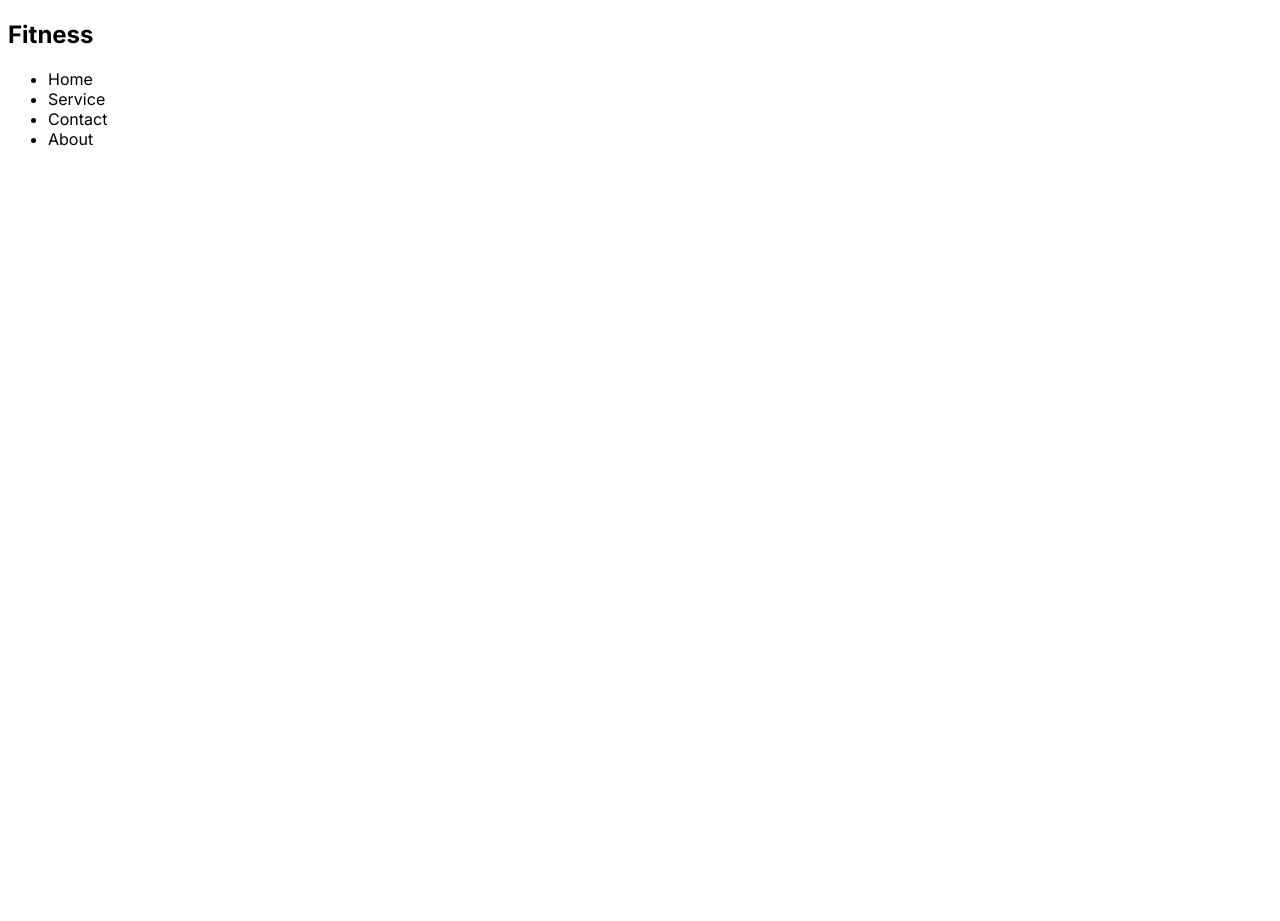
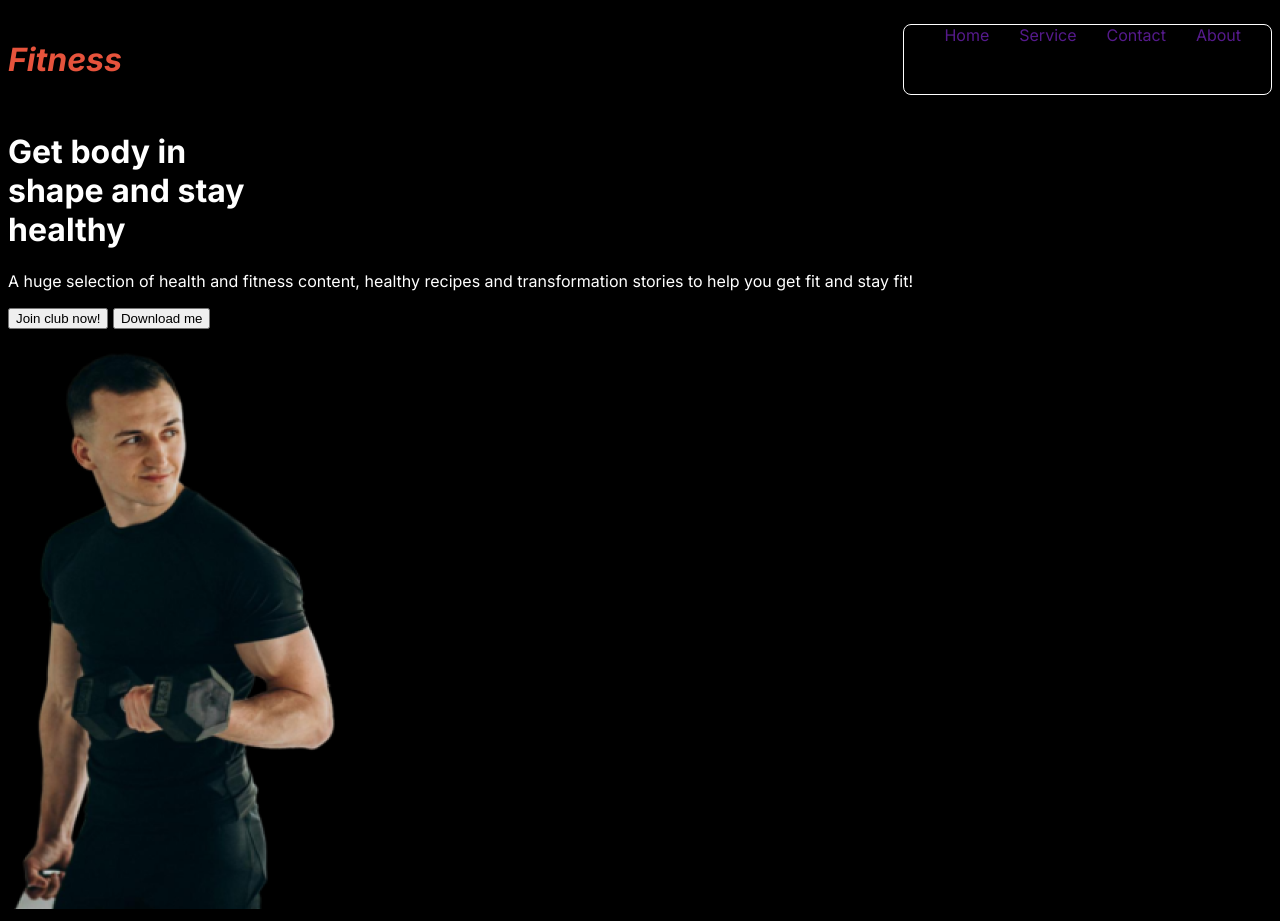
Before and after one commit to Arzu-Akter/assign-two-repo, a plain HTML site: page index.html in a window 1280 px wide. Before the commit the page ends 800 px from the top, so only its background shows below. Drawn offline with Linux system fonts and the light colour scheme.

Commit message:
header secton work is going on.

```diff
--- a/index.html
+++ b/index.html
@@ -7,14 +7,23 @@
     <link rel="stylesheet" href="styles/style.css">
 </head>
 <body class="inter-font ">
-    <nav class="nav-section">
-        <h1>Fitness</h1>
-    <ul>
-        <div class="display-color"><li>Home</li></div>
-        <li>Service</li>
-        <li>Contact</li>
-        <li>About</li>
+    <nav class="nav-section display-flex">
+        <h3 class="navbar-icon inter-font text-orange"><i>Fitness</i></h3>
+       <ul class="navbar display-flex">
+        <div class="navbar-icon text-white">
+        <li class="nav-item"><a href=""class="navlink" >Home</a></li></div>
+        <li class="nav-item"><a href="" class="navlink">Service</a></li>
+        <li class="nav-item"><a href="" class="navlink">Contact</a></li>
+        <li class="nav-item"><a href="" class="navlink">About</a></li>
     </ul>
     </nav>
+    <div class="banner-head text-white">
+        <h1>Get body in <br> <span>shape</span> and stay <br> healthy</h1>
+    <p>A huge selection of health and fitness content, healthy recipes and transformation stories to help you get fit and stay fit!</p>
+    <button>Join club now!</button>
+    <button>Download me</button>
+   <div class="banner-img">
+        <img src="./B10A2-versatile-ui-main/images/Images 2.png"></div>
+    </div>
 </body>
 </html>
--- a/styles/style.css
+++ b/styles/style.css
@@ -3,10 +3,41 @@
 .inter-font {
     font-family: "Inter", sans-serif;
     font-optical-sizing: auto;
-    font-weight: <weight>;
+    font-weight: 400px;
     font-style: normal;
   }
+  body{
+    background-color: black;
+  }
+/*shared style*/
+.text-orange{
+    color: #E6533C;
+}
+.text-white{
+    color: white;
+}
+.display-flex{
+      display: flex;
+}
+/*header styles*/
+
+/*navbar styles*/
 
 .nav-section{
-
+    color: white;
+    justify-content: space-between;
 }
+.navbar-icon{
+    font-weight: 700px;
+    font-size: 2rem;
+}
+.navbar{
+    border: 1px solid white;
+    border-radius: 8px;
+}
+.nav-item, .navlink{
+    list-style: none;
+    text-decoration: none;
+    margin-right: 15px;
+    font-size: 1rem;
+}
```
